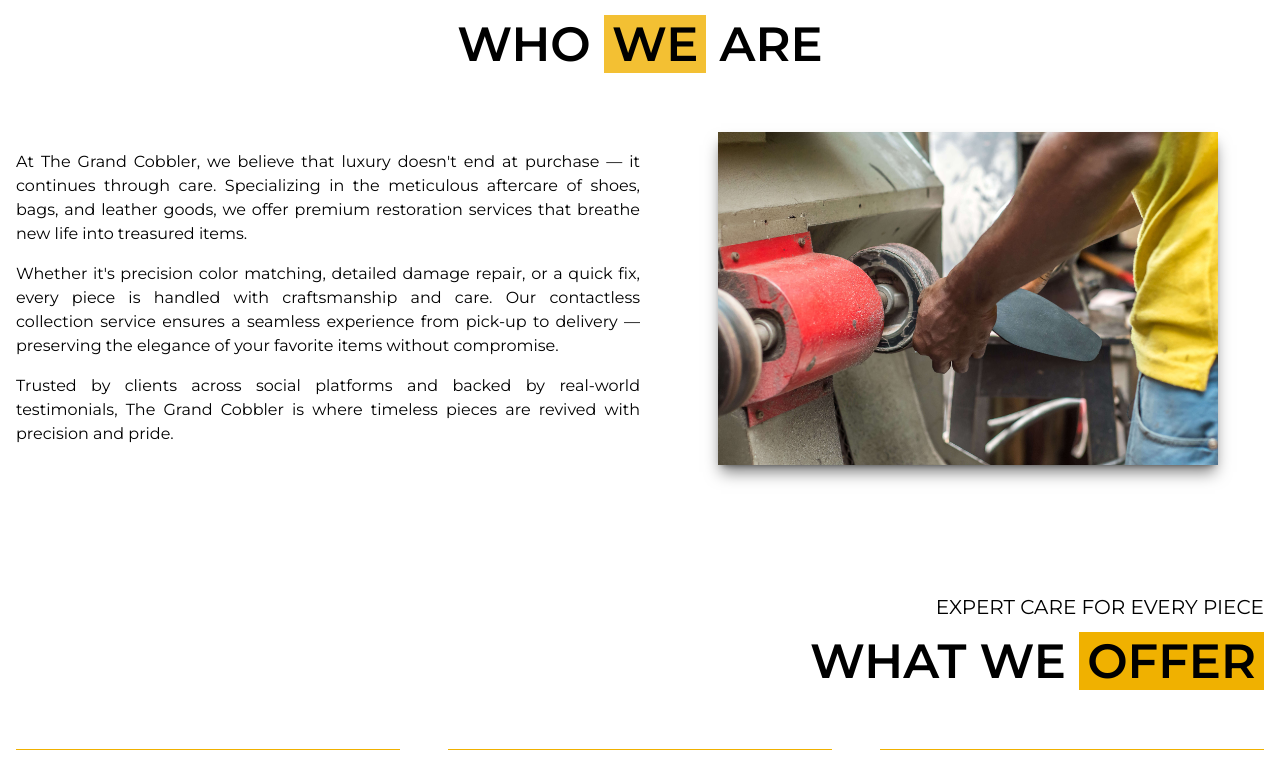
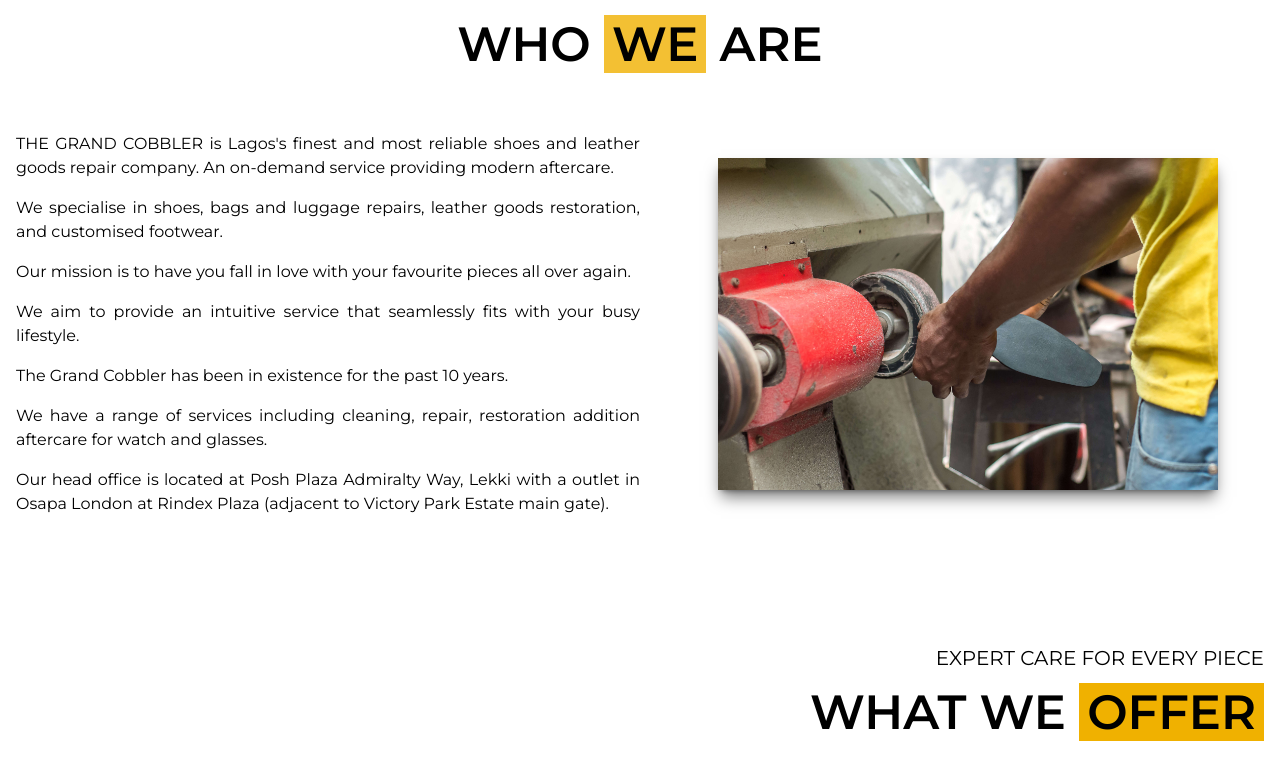
Before and after one commit to buezrico/thegrandcobblers, a Next.js app: page / in a window 1280 px wide. Shown: the part 904-1671 px from the top of the page. Built offline with nearby package versions, Linux system fonts and the light colour scheme.

Commit message:
typo fixes

```diff
--- a/components/AboutUs.tsx
+++ b/components/AboutUs.tsx
@@ -16,23 +16,36 @@ const AboutUs = () => {
         <div className="w-full lg:w-[50%] text-justify flex flex-col gap-4">
           {/* <h3 className="text-xl font-medium">✨ The Art of Restoration</h3> */}
           <p className="text-base">
-            At The Grand Cobbler, we believe that luxury doesn&apos;t end at
-            purchase — it continues through care. Specializing in the meticulous
-            aftercare of shoes, bags, and leather goods, we offer premium
-            restoration services that breathe new life into treasured items.
+            THE GRAND COBBLER is Lagos&apos;s finest and most reliable shoes and
+            leather goods repair company. An on-demand service providing modern
+            aftercare.
           </p>
           <p className="text-base">
-            Whether it&apos;s precision color matching, detailed damage repair,
-            or a quick fix, every piece is handled with craftsmanship and care.
-            Our contactless collection service ensures a seamless experience
-            from pick-up to delivery — preserving the elegance of your favorite
-            items without compromise.
+            We specialise in shoes, bags and luggage repairs, leather goods
+            restoration, and customised footwear.
+          </p>
+          <p className="text-base">
+            Our mission is to have you fall in love with your favourite pieces
+            all over again.
           </p>
 
           <p className="text-base">
-            Trusted by clients across social platforms and backed by real-world
-            testimonials, The Grand Cobbler is where timeless pieces are revived
-            with precision and pride.
+            We aim to provide an intuitive service that seamlessly fits with
+            your busy lifestyle.
+          </p>
+
+          <p className="text-base">
+            The Grand Cobbler has been in existence for the past 10 years.
+          </p>
+
+          <p className="text-base">
+            We have a range of services including cleaning, repair, restoration
+            addition aftercare for watch and glasses.
+          </p>
+          <p className="text-base">
+            Our head office is located at Posh Plaza Admiralty Way, Lekki with a
+            outlet in Osapa London at Rindex Plaza (adjacent to Victory Park
+            Estate main gate).
           </p>
         </div>
 
--- a/components/Footer.tsx
+++ b/components/Footer.tsx
@@ -16,11 +16,10 @@ const Footer = () => {
           <div className="mt-2">
             <h4 className="font-medium text-yellow-500">LOCATION</h4>
             <p className="text-sm text-center">
-              • Lekki - Posh Plaza 31 Admiralty Way Lekki, Lagos, Nigeria.
+              Head Office: Posh Plaza Admiralty Way Lekki Phase 1
             </p>
-            <p className="text-sm text-center">
-              • Osapa - Rindex Plaza opposite Victory Park Estate Osapa London,
-              Lekki, Lagos, Nigeria.
+            <p className="text-sm text-center mt-2">
+              Rindex Plaza opposite Victory Park Estate  Osapa London
             </p>
           </div>
         </div>
@@ -29,9 +28,7 @@ const Footer = () => {
           <Image src={info} alt="about" height={48} width={48} />
 
           <div className="mt-2">
-            <h4 className="font-medium text-white ">
-              THE <span className="text-yellow-500">GRAND</span> COBBLER
-            </h4>
+            <h4 className="font-medium text-yellow-500">THE GRAND COBBLER</h4>
             <p className="text-sm text-center">
               We Specialize in Shoes, Bags & Leather Goods Repair.
             </p>
```
